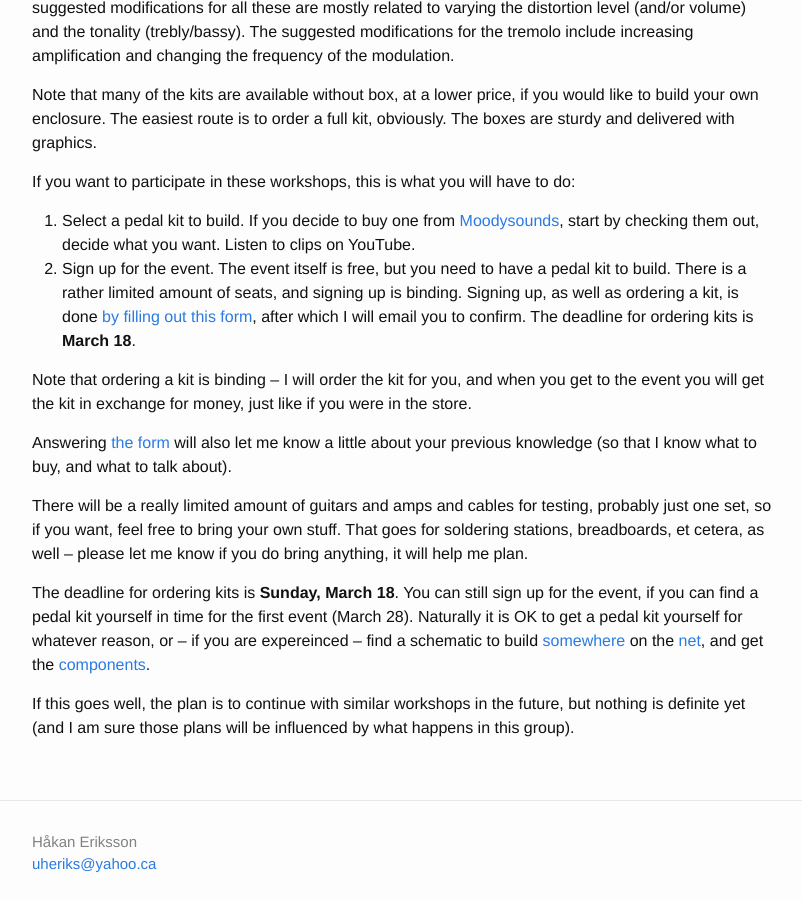
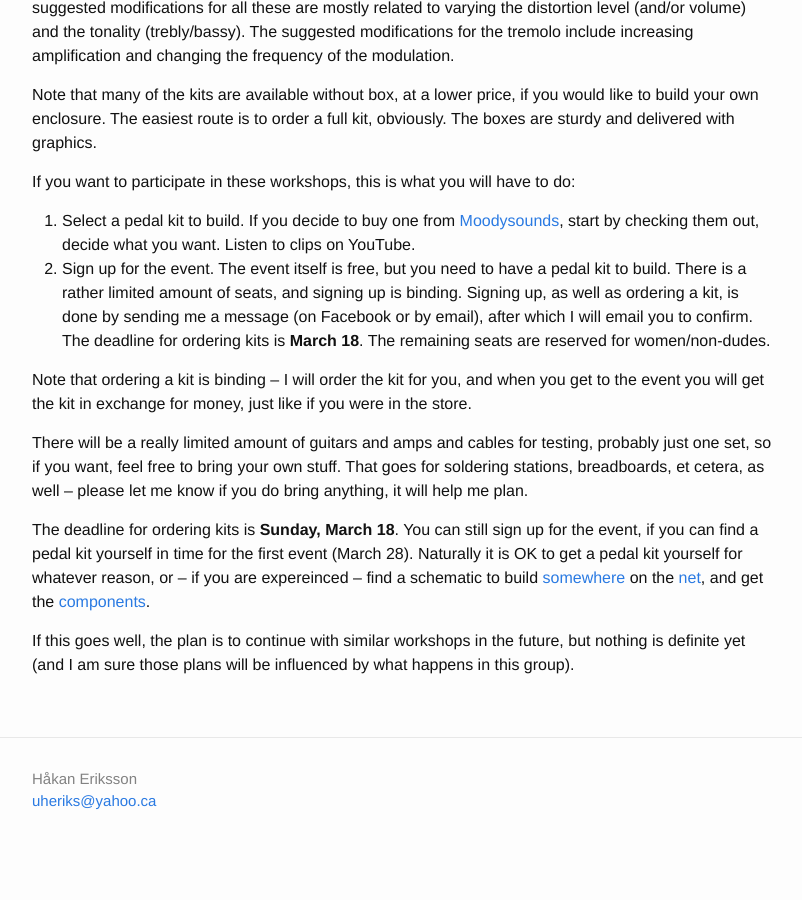
Before and after one commit to bar-and-c/electronicsoundmachines, a Jekyll site: the page built from _pages/01_effectpedal.md, in a window 1280 px wide and 900 px high, scrolled down 975 px. Shown: the whole window, without its empty margins (238-1040 px from the left). Built offline with Jekyll 4.4.1, drawn with Linux system fonts in a browser that asks for light colours; after the commit the page ends 1848 px from its top, so only the background shows below that.

Commit message:
Add more info on gender balance, removing Google Form

```diff
--- a/_pages/01_effectpedal.md
+++ b/_pages/01_effectpedal.md
@@ -37,11 +37,9 @@ Note that many of the kits are available without box, at a lower price, if you w
 
 If you want to participate in these workshops, this is what you will have to do:
 1. Select a pedal kit to build. If you decide to buy one from [Moodysounds](https://moodysounds.com), start by checking them out, decide what you want. Listen to clips on YouTube.
-2. Sign up for the event. The event itself is free, but you need to have a pedal kit to build. There is a rather limited amount of seats, and signing up is binding. Signing up, as well as ordering a kit, is done [by filling out this form](https://goo.gl/forms/xLp5W4ZByfZLMssz1), after which I will email you to confirm. The deadline for ordering kits is **March 18**.
+2. Sign up for the event. The event itself is free, but you need to have a pedal kit to build. There is a rather limited amount of seats, and signing up is binding. Signing up, as well as ordering a kit, is done by sending me a message (on Facebook or by email), after which I will email you to confirm. The deadline for ordering kits is **March 18**. The remaining seats are reserved for women/non-dudes.
 
 Note that ordering a kit is binding – I will order the kit for you, and when you get to the event you will get the kit in exchange for money, just like if you were in the store.
-
-Answering [the form](https://goo.gl/forms/xLp5W4ZByfZLMssz1) will also let me know a little about your previous knowledge (so that I know what to buy, and what to talk about).
 
 There will be a really limited amount of guitars and amps and cables for testing, probably just one set, so if you want, feel free to bring your own stuff. That goes for soldering stations, breadboards, et cetera, as well – please let me know if you do bring anything, it will help me plan.
 
```
Also changed, not shown: index.md (+1 -1 lines).
